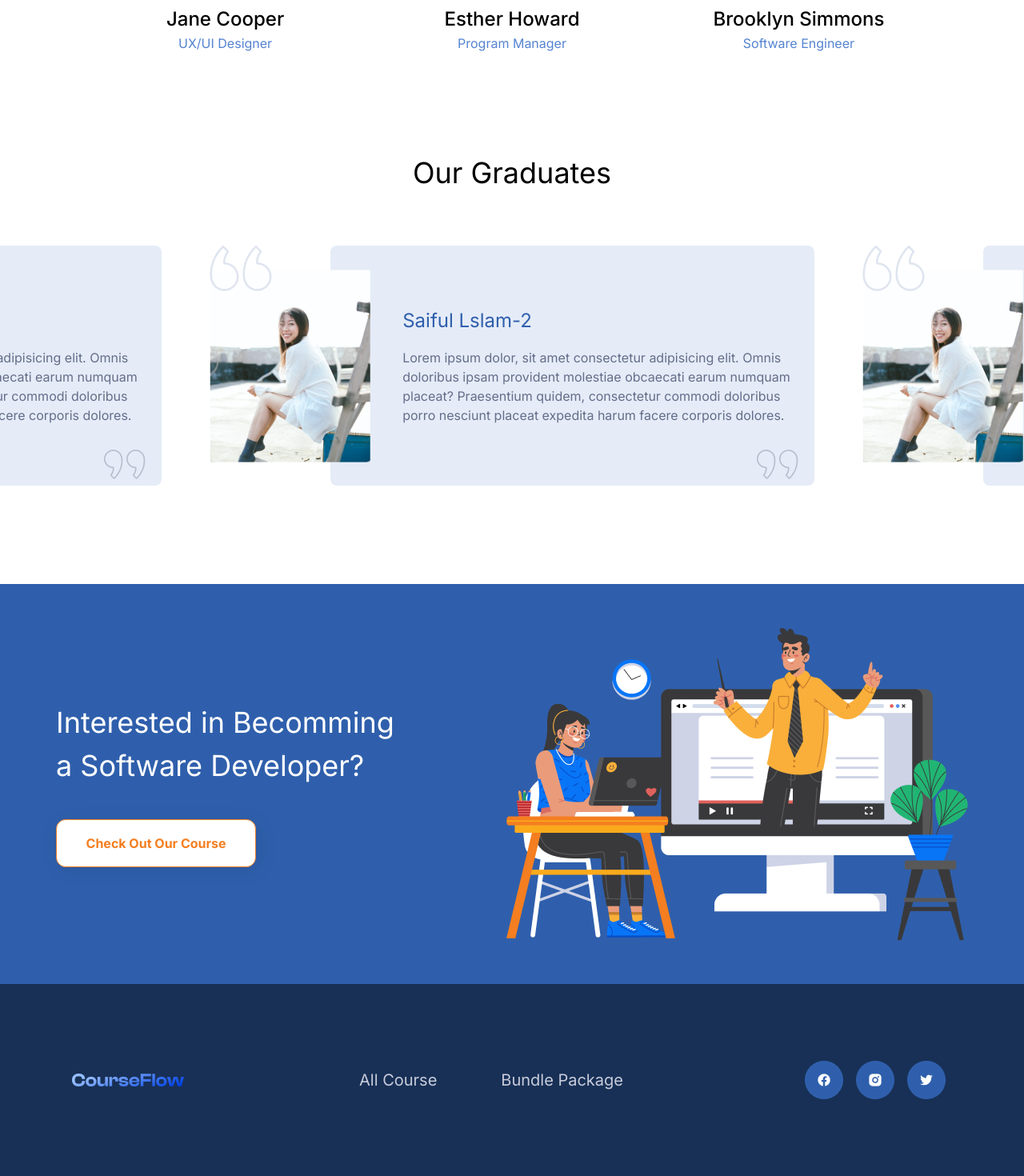
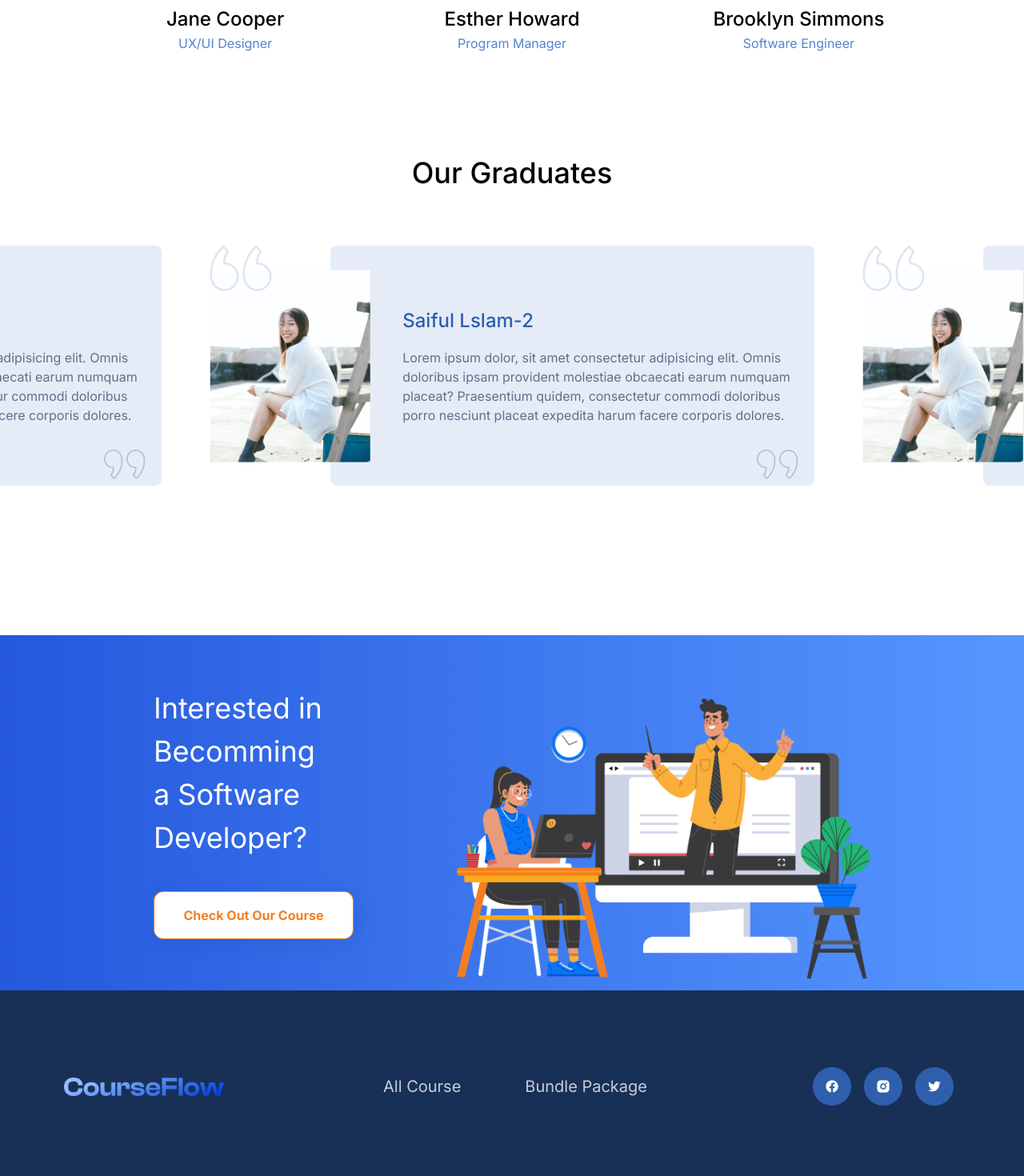
Before and after one commit to bestsvt/Course-Flow, a React (Vite) app in the folder client/: page / in a window 1280 px wide. Shown: the part 2580-4050 px from the top of the page at 80% size. Built offline with nearby package versions, Linux system fonts and the light colour scheme.

Commit message:
refactor(homepage): refactor code

```diff
--- a/client/src/components/Footer.jsx
+++ b/client/src/components/Footer.jsx
@@ -3,16 +3,16 @@ function Footer() {
     return (
         <div className="flex flex-row justify-around items-center bg-blue-700 h-60">
             <div>
-                <img src=".\image\footer\CourseFlow.png" alt="Logo page" />
+                <img src="./image/logo/CourseFlow.png" alt="Logo-page" className="w-[200px]" />
             </div>
             <div className="flex flex-row justify-between items-center text-body1 text-gray-500">
                 <p className="m-10">All Course</p>
                 <p className="m-10">Bundle Package</p>
             </div>
             <div className="flex flex-row justify-around">
-                <img src=".\image\footer\fb.png" alt="Facebook logo" className="m-2"/>
-                <img src=".\image\footer\ig.png" alt="Instagram logo" className="m-2"/>
-                <img src=".\image\footer\tw.png" alt="Twitter logo" className="m-2"/>
+                <img src=".\image\footer\fb.png" alt="Facebook-logo" className="m-2"/>
+                <img src=".\image\footer\ig.png" alt="Instagram-logo" className="m-2"/>
+                <img src=".\image\footer\tw.png" alt="Twitter-logo" className="m-2"/>
             </div>
         </div>
     )
--- a/client/src/components/Navbar.jsx
+++ b/client/src/components/Navbar.jsx
@@ -6,7 +6,7 @@ function Navbar() {
   return (
 
     <div className="flex flex-row px-[10%] justify-between h-[88px] items-center shadow-shadow2 z-5 relative">
-      <img src="./image/logo/CourseFlow.png" className="w-[200px]"/>
+      <img src="./image/logo/CourseFlow.png" className="w-[200px]" alt="logo"/>
       <div className="flex justify-between w-[300px] items-center">
         <div className="text-[#191C77] font-bold">Our Courses</div>
         <Button variant='primary'>Log in</Button>
--- a/client/src/components/SubFooter.jsx
+++ b/client/src/components/SubFooter.jsx
@@ -3,8 +3,8 @@ import { Button } from '@chakra-ui/react'
 function SubFooter() {
 
     return (
-        <div className="flex flex-row justify-around items-center bg-blue-500 h-[500px]"  >
-            <div className="box-left flex flex-col justify-around items-start">
+        <div className="flex flex-row justify-between items-center px-[15%] pt-[5%] bg-gradient-to-l from-linear2-1 to-linear2-2 "  >
+            <div className="box-left flex flex-col items-start mb-16">
                 <h1 className="text-headline2 text-white">Interested in Becomming<br/>a Software Developer?</h1>
                 <Button variant="secondary" className="w-[250px] mt-10">Check Out Our Course</Button>
             </div>
--- a/client/src/pages/HomePage.jsx
+++ b/client/src/pages/HomePage.jsx
@@ -42,7 +42,7 @@ function HomePage() {
           <div className="flex justify-between">
             <img
               src="./image/homepage/homepage-section-2/Section2-1.png"
-              alt=""
+              alt="feature-image-1"
               className="rounded-lg w-[40%] h-[360px] object-cover"
             />
             <div className="flex flex-col w-[50%] gap-6 h-full">
@@ -52,7 +52,7 @@ function HomePage() {
               <div className="flex gap-6">
                 <img
                   src="./image/homepage/homepage-section-2/Section2-icon1.png"
-                  alt=""
+                  alt="icon-secure"
                   className="w-[36px] h-[36px]"
                 />
                 <div className="flex flex-col gap-2.5">
@@ -68,7 +68,7 @@ function HomePage() {
               <div className="flex gap-6">
                 <img
                   src="./image/homepage/homepage-section-2/Section2-icon2.png"
-                  alt=""
+                  alt="icon-heart"
                   className="w-[36px] h-[36px]"
                 />
                 <div className="flex flex-col gap-2.5">
@@ -92,7 +92,7 @@ function HomePage() {
               <div className="flex gap-6">
                 <img
                   src="./image/homepage/homepage-section-2/Section2-icon3.png"
-                  alt=""
+                  alt="icon-group"
                   className="w-[36px] h-[36px]"
                 />
                 <div className="flex flex-col gap-2.5">
@@ -108,7 +108,7 @@ function HomePage() {
               <div className="flex gap-6">
                 <img
                   src="./image/homepage/homepage-section-2/Section2-icon2.png"
-                  alt=""
+                  alt="icon-heart"
                   className="w-[36px] h-[36px]"
                 />
                 <div className="flex flex-col gap-2.5">
@@ -124,7 +124,7 @@ function HomePage() {
             </div>
             <img
               src="./image/homepage/homepage-section-2/Section2-2.png"
-              alt=""
+              alt="feature-image-2"
               className="rounded-lg w-[40%] h-[360px] object-cover"
             />
           </div>
@@ -155,9 +155,11 @@ function HomePage() {
         </div>
       </section>
       {/* ———————— Section 4 ———————— */}
-      <section>
+      <section className="mb-[5%]">
         <div className="w-full h-[600px] flex flex-col items-center justify-center  ">
-          <h1 className="text-headline2 text-black ">Our Graduates</h1>
+          <h1 className="text-headline2 text-black font-headline2">
+            Our Graduates
+          </h1>
 
           <div className="w-full h-[300px] m-16 flex  items-center justify-center   ">
             <div className=" max-w-[1980px]  h-full">
@@ -166,51 +168,49 @@ function HomePage() {
                 slidesPerView={2.5}
                 centeredSlides={true}
                 initialSlide={1}
-                onSlideChange={() => console.log("slide change")}
-                onSwiper={(swiper) => console.log(swiper)}
               >
-                {graduate.map((data, index) => {
+                {graduate.map((graduate, index) => {
                   return (
-                    <div key={index}>
-                      <SwiperSlide className=" h-[300px] flex flex-row items-center relative  ">
+                    <SwiperSlide
+                      className=" h-[300px] flex flex-row items-center relative"
+                      key={index}
+                    >
                       <div className=" w-full h-[300px] flex flex-row justify-end  rounded-lg  ">
                         <div className=" w-[80%] h-[300px] flex flex-col justify-center p-5 pl-[90px] bg-blue-100 rounded-lg">
-                            <h1 className="text-headline3 text-blue-500">
-                              {data.name}
+                          <h1 className="text-headline3 text-blue-500 font-headline3">
+                            {graduate.name}
                           </h1>
-                            <p className="text-body2 text-gray-700 pt-4">
-                              {data.content}
+                          <p className="text-body2 text-gray-700 pt-4 font-body2">
+                            {graduate.content}
                           </p>
                         </div>
                       </div>
-
                       <div className=" absolute z-10 ">
-                          <img src={data.image} alt={data.name} />
+                        <img src={graduate.image} alt={graduate.name} />
                       </div>
 
                       <div className=" absolute z-20 flex flex-row gap-1 top-0 left-0">
                         <img
                           src="../../public/image/homepage/graduate/Vector-1.png"
-                            alt=""
+                          alt="icon-double-quote"
                         />
                         <img
                           src="../../public/image/homepage/graduate/Vector-1.png"
-                            alt=""
+                          alt="icon-double-quote"
                         />
                       </div>
 
                       <div className=" absolute z-20 flex flex-row gap-1 bottom-2 right-5 ">
                         <img
                           src="../../public/image/homepage/graduate/Vector-2.png"
-                            alt=""
+                          alt="icon-double-quote"
                         />
                         <img
                           src="../../public/image/homepage/graduate/Vector-2.png"
-                            alt=""
+                          alt="icon-double-quote"
                         />
                       </div>
                     </SwiperSlide>
-                    </div>
                   );
                 })}
               </Swiper>
@@ -218,7 +218,6 @@ function HomePage() {
           </div>
         </div>
       </section>
-
       <SubFooter />
       <Footer />
     </div>
--- a/client/tailwind.config.js
+++ b/client/tailwind.config.js
@@ -63,8 +63,14 @@ export default {
         black: '#000000',
         white: '#FFFFFF',
         green: '#2FAC8E',
-        linear1: 'linear-gradient(90deg, #95BEFF, #0040E5)',
-        linear2: 'linear-gradient(90deg, #5697FF, #2558DD)'
+        linear1: {
+          1: '#95BEFF',
+          2: '#0040E5'
+        },
+        linear2: {
+          1: '#5697FF',
+          2: '#2558DD'
+        }
       },
       boxShadow: {
         shadow1: "4px 4px 24px rgba(0, 0, 0, 0.08)",
```
Also changed, not shown: client/public/image/footer/CourseFlow.png (deleted). Lines whose indentation alone changed are shown as unchanged.
